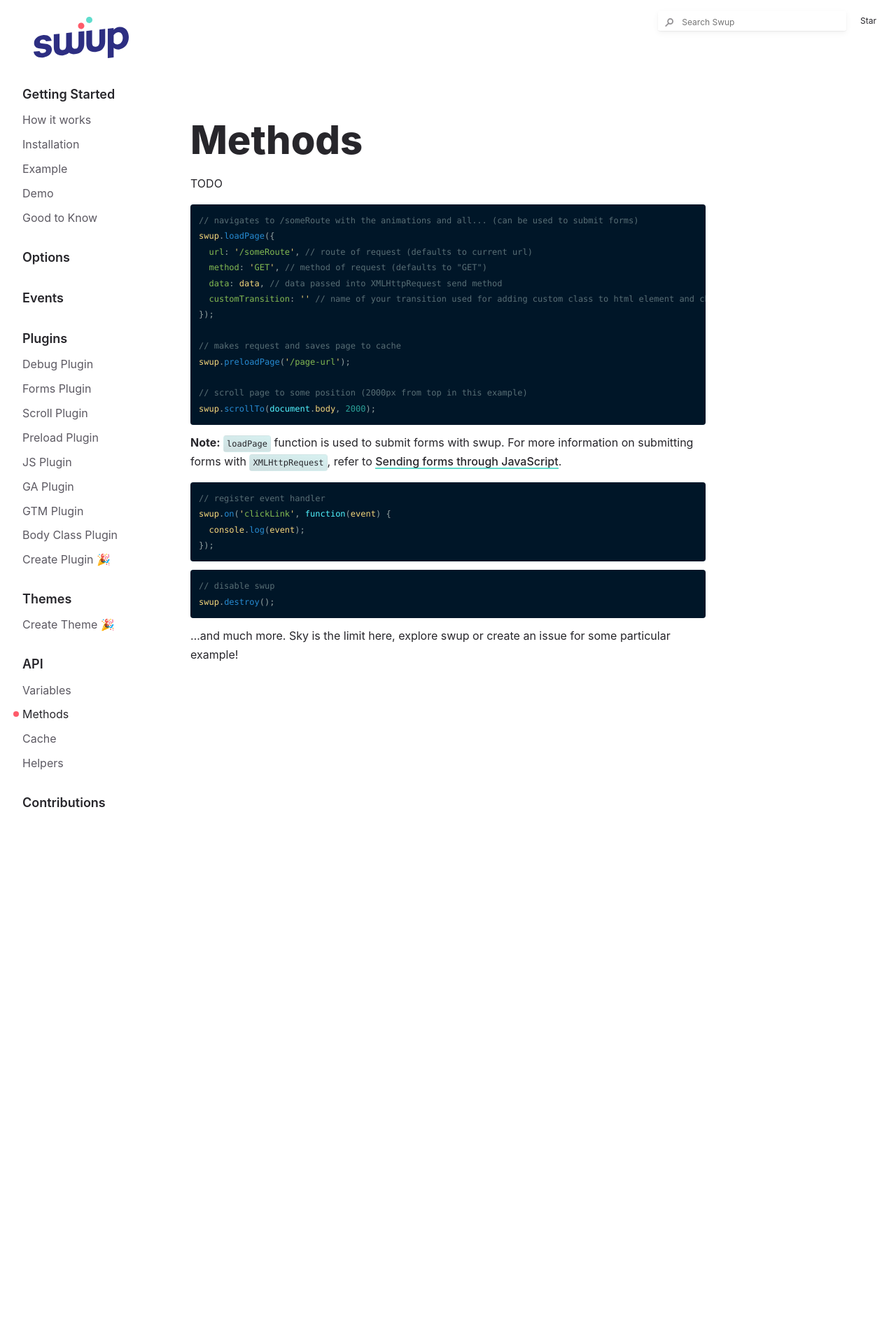
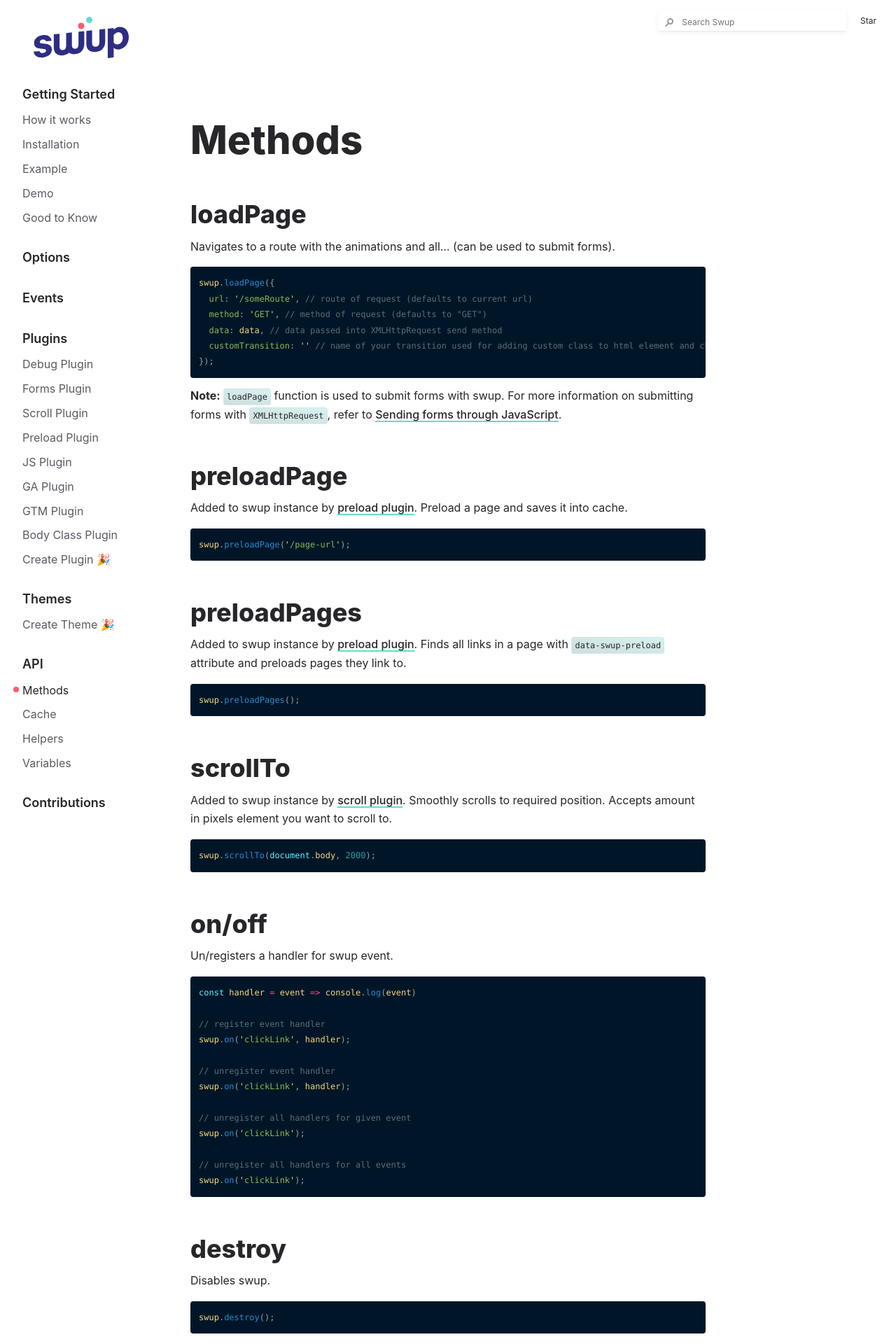
Before and after one commit to swup/docs, a Jekyll site: the page built from docs/api/methods.md, in a window 1280 px wide. Shown: the top 1920 px of the page at 70% size. Built offline with Jekyll 4.4.1, drawn with Linux system fonts in a browser that asks for light colours; some of the changed text lies outside the part shown.

Commit message:
API content

````diff
--- a/docs/api/methods.md
+++ b/docs/api/methods.md
@@ -1,43 +1,114 @@
 ---
 layout: default
 title: Methods
-nav_order: 2
+nav_order: 1
 parent: API
 permalink: /api/methods
 ---
 
 # Methods
-TODO
 
+## loadPage
+Navigates to a route with the animations and all... (can be used to submit forms).
 ```javascript
-// navigates to /someRoute with the animations and all... (can be used to submit forms)
 swup.loadPage({
   url: '/someRoute', // route of request (defaults to current url)
   method: 'GET', // method of request (defaults to "GET")
   data: data, // data passed into XMLHttpRequest send method
   customTransition: '' // name of your transition used for adding custom class to html element and choosing custom animation in swupjs (as setting data-swup-transition attribute on link)
 });
-
-// makes request and saves page to cache
-swup.preloadPage('/page-url');
-
-// scroll page to some position (2000px from top in this example)
-swup.scrollTo(document.body, 2000);
 ```
 
 **Note:** `loadPage` function is used to submit forms with swup.
 For more information on submitting forms with `XMLHttpRequest`, refer to [Sending forms through JavaScript](https://developer.mozilla.org/en-US/docs/Learn/HTML/Forms/Sending_forms_through_JavaScript).
 
+## preloadPage
+Added to swup instance by [preload plugin]({{ "/plugins/preload-plugin" | relative_url }}).
+Preload a page and saves it into cache.
 ```javascript
-// register event handler
-swup.on('clickLink', function(event) {
-  console.log(event);
-});
+swup.preloadPage('/page-url');
 ```
 
+## preloadPages
+Added to swup instance by [preload plugin]({{ "/plugins/preload-plugin" | relative_url }}).
+Finds all links in a page with `data-swup-preload` attribute and preloads pages they link to.
 ```javascript
-// disable swup
+swup.preloadPages();
+```
+
+## scrollTo
+Added to swup instance by [scroll plugin]({{ "/plugins/scroll-plugin" | relative_url }}).
+Smoothly scrolls to required position. Accepts amount in pixels element you want to scroll to.
+```javascript
+swup.scrollTo(document.body, 2000);
+```
+
+## on/off
+Un/registers a handler for swup event.
+```javascript
+const handler = event => console.log(event)
+
+// register event handler
+swup.on('clickLink', handler);
+
+// unregister event handler
+swup.on('clickLink', handler);
+
+// unregister all handlers for given event
+swup.on('clickLink');
+
+// unregister all handlers for all events
+swup.on('clickLink');
+```
+
+## destroy
+Disables swup.
+```javascript
 swup.destroy();
 ```
 
-...and much more. Sky is the limit here, explore swup or create an issue for some particular example!
+## use
+Enables plugin.
+```javascript
+swup.use(new SwupScrollPlugin());
+```
+
+## unuse
+Disables plugin. Accepts plugin name or instance.
+```javascript
+swup.unuse('SwupScrollPlugin');
+```
+
+## findPlugin
+Returns plugin instance with a given name of a plugin.
+```javascript
+const plugin = swup.findPlugin('SwupScrollPlugin');
+```
+
+## getAnimationPromises
+Returns array of promises for the animated elements (each promise gets resolved when animation of an element is finished).
+This method can be modified to return array of other promises swup should wait for before proceeding in page transition.
+```javascript
+const arrayOfPromises = swup.findPlugin('SwupScrollPlugin');
+```
+
+## getPageData
+Gets `response` object received from server.
+Returns page data that are store by swup in cache.
+This method can be modified to accept other types of response from server, but must always return at least the fields below.
+```javascript
+const json = {
+    title: 'Page title',
+    pageClass: 'body-class',
+    originalContent: 'html content of page',
+    blocks: ['<div id="swup"></div>'],
+    responseURL: '/redirected-url'
+};
+```
+
+## triggerEvent
+Triggers swup event. Accepts two arguments - `eventName` and optional `eventObject`.
+
+## log
+Does nothing by default, but outputs passed content when [debug plugin]({{ "/plugins/debug-plugin" | relative_url }}) is used.
+Accepts two arguments - `name` (the content of message) and optional log object which gets printed in a console groups.
````
Also changed, not shown: docs/api/cache.md (+47 -4 lines), docs/api/helpers.md (+37 -3 lines), docs/api/variables.md (+23 -2 lines).
